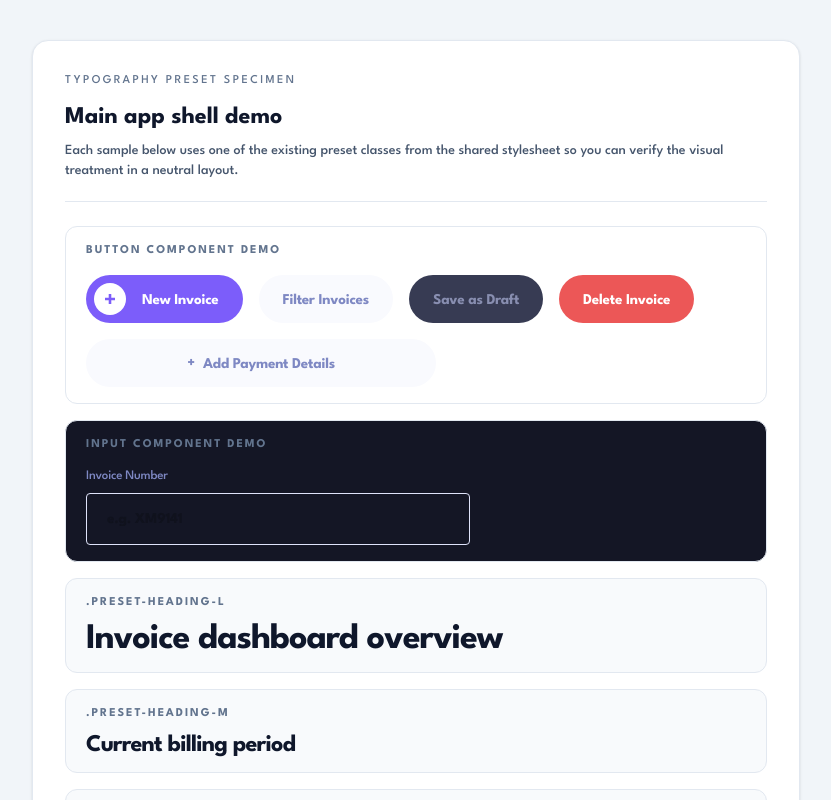
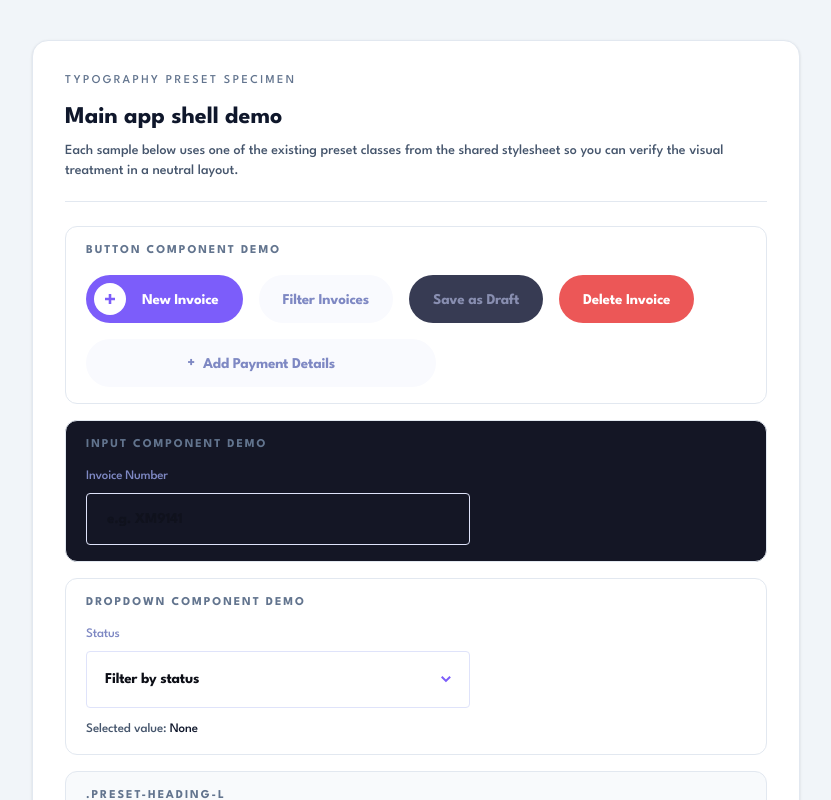
Before and after one commit to brandeth/invoices, a Nuxt app: page / in a window 1280 px wide. Shown: the top 800 px of the page, without its empty margins (224-1055 px from the left). Built offline with nearby package versions, Linux system fonts and the light colour scheme.

Commit message:
added dropdown component.

```diff
--- a/app/app.vue
+++ b/app/app.vue
@@ -1,6 +1,16 @@
 <script setup lang="ts">
 import Button from "../components/Button.vue";
+import Dropdown from "../components/Dropdown.vue";
 import Input from "../components/Input.vue";
+
+const statusOptions = [
+  { label: "All Status", value: "all" },
+  { label: "Draft", value: "draft" },
+  { label: "Pending", value: "pending" },
+  { label: "Paid", value: "paid" },
+];
+
+const selectedStatus = ref<string>();
 </script>
 
 <template>
@@ -80,6 +90,32 @@ import Input from "../components/Input.vue";
                 placeholder="e.g. XM9141"
                 autocomplete="off"
               />
+            </div>
+          </article>
+
+          <article
+            class="rounded-xl border border-slate-200 bg-white px-4 py-4 sm:px-5"
+          >
+            <p
+              class="text-xs font-semibold uppercase tracking-[0.16em] text-slate-500"
+            >
+              Dropdown component demo
+            </p>
+
+            <div class="mt-4 max-w-sm space-y-3">
+              <Dropdown
+                v-model="selectedStatus"
+                label="Status"
+                :options="statusOptions"
+                placeholder="Filter by status"
+              />
+
+              <p class="preset-body text-slate-600">
+                Selected value:
+                <span class="text-slate-900">{{
+                  selectedStatus ?? "None"
+                }}</span>
+              </p>
             </div>
           </article>
 
--- /dev/null
+++ b/components/Dropdown.vue
@@ -0,0 +1,150 @@
+<script setup lang="ts">
+import { computed, onBeforeUnmount, onMounted, ref, useId } from "vue";
+
+type DropdownOption = {
+  label: string;
+  value: string;
+};
+
+const props = withDefaults(
+  defineProps<{
+    options: DropdownOption[];
+    modelValue?: string;
+    placeholder?: string;
+    label?: string;
+  }>(),
+  {
+    modelValue: undefined,
+    placeholder: "Select an option",
+    label: undefined,
+  },
+);
+
+const emit = defineEmits<{
+  "update:modelValue": [value: string];
+}>();
+
+const rootRef = ref<HTMLElement | null>(null);
+const isOpen = ref(false);
+const listboxId = useId();
+const triggerId = useId();
+
+const selectedOption = computed(() =>
+  props.options.find((option) => option.value === props.modelValue),
+);
+
+const triggerLabel = computed(
+  () => selectedOption.value?.label ?? props.placeholder,
+);
+
+const triggerClass = computed(() => [
+  "preset-heading-s-variant flex min-w-60 w-full items-center justify-between gap-4 rounded-[4px] border bg-white px-[18px] py-[20px] text-left text-brand-black transition-colors outline-none cursor-pointer dark:border-brand-dark-light dark:bg-brand-dark dark:text-white",
+  isOpen.value
+    ? "border-brand-primary"
+    : "border-brand-muted-light hover:border-brand-primary focus-visible:border-brand-primary",
+]);
+
+const itemClass = (value: string) => [
+  "preset-heading-s-variant flex w-full cursor-pointer items-center px-6 py-[18px] text-left text-brand-black transition-colors hover:text-brand-primary focus-visible:text-brand-primary focus-visible:outline-none dark:text-brand-muted-light",
+  props.modelValue === value
+    ? "text-brand-primary dark:text-brand-primary-light"
+    : "",
+];
+
+function closeDropdown() {
+  isOpen.value = false;
+}
+
+function toggleDropdown() {
+  isOpen.value = !isOpen.value;
+}
+
+function selectOption(option: DropdownOption) {
+  emit("update:modelValue", option.value);
+  closeDropdown();
+}
+
+function handleDocumentPointerDown(event: PointerEvent) {
+  if (!rootRef.value) {
+    return;
+  }
+
+  const target = event.target;
+
+  if (!(target instanceof Node) || rootRef.value.contains(target)) {
+    return;
+  }
+
+  closeDropdown();
+}
+
+function handleEscape() {
+  closeDropdown();
+}
+
+onMounted(() => {
+  document.addEventListener("pointerdown", handleDocumentPointerDown);
+});
+
+onBeforeUnmount(() => {
+  document.removeEventListener("pointerdown", handleDocumentPointerDown);
+});
+</script>
+
+<template>
+  <div
+    ref="rootRef"
+    class="flex min-w-60 w-full flex-col gap-[9px]"
+    @keydown.esc.prevent="handleEscape"
+  >
+    <label
+      v-if="label"
+      :for="triggerId"
+      class="preset-body-variant text-brand-muted-dark dark:text-brand-muted-light"
+    >
+      {{ label }}
+    </label>
+
+    <div class="relative inline-block min-w-60 w-full">
+      <button
+        :id="triggerId"
+        type="button"
+        :class="triggerClass"
+        :aria-controls="listboxId"
+        :aria-expanded="isOpen"
+        aria-haspopup="listbox"
+        @click="toggleDropdown"
+      >
+        <span class="truncate">
+          {{ triggerLabel }}
+        </span>
+
+        <img
+          src="/icons/dropdown.svg"
+          alt=""
+          class="h-1.75 w-2.5 shrink-0"
+          aria-hidden="true"
+        />
+      </button>
+
+      <ul
+        v-if="isOpen"
+        :id="listboxId"
+        role="listbox"
+        class="absolute left-0 top-full z-10 mt-6 w-full overflow-hidden rounded-lg bg-white shadow-xl divide-y divide-brand-muted-light dark:divide-brand-dark dark:bg-brand-dark-light"
+      >
+        <li v-for="option in options" :key="option.value" role="presentation">
+          <button
+            type="button"
+            role="option"
+            :aria-selected="modelValue === option.value"
+            :class="itemClass(option.value)"
+            @click="selectOption(option)"
+          >
+            {{ option.label }}
+          </button>
+        </li>
+      </ul>
+    </div>
+  </div>
+</template>
--- a/components/Input.vue
+++ b/components/Input.vue
@@ -22,7 +22,7 @@ const inputAttrs = computed(() => {
 });
 
 const inputClass = computed(() => [
-  "preset-heading-s-variant min-w-[240px] rounded-[4px] border border-brand-muted-light px-5 py-[18px] text-brand-black transition-colors focus:border-brand-primary-light focus:outline-none dark:border-brand-dark-light dark:bg-brand-dark dark:text-white dark:focus:border-brand-primary",
+  "preset-heading-s-variant min-w-[240px] rounded-[4px] border border-brand-muted-light px-5 py-[18px] text-brand-black caret-brand-primary transition-colors focus:border-brand-primary-light focus:outline-none dark:border-brand-dark-light dark:bg-brand-dark dark:text-white dark:focus:border-brand-primary",
   attrs.class,
 ]);
 </script>
```
Also changed, not shown: public/icons/dropdown.svg (added).
